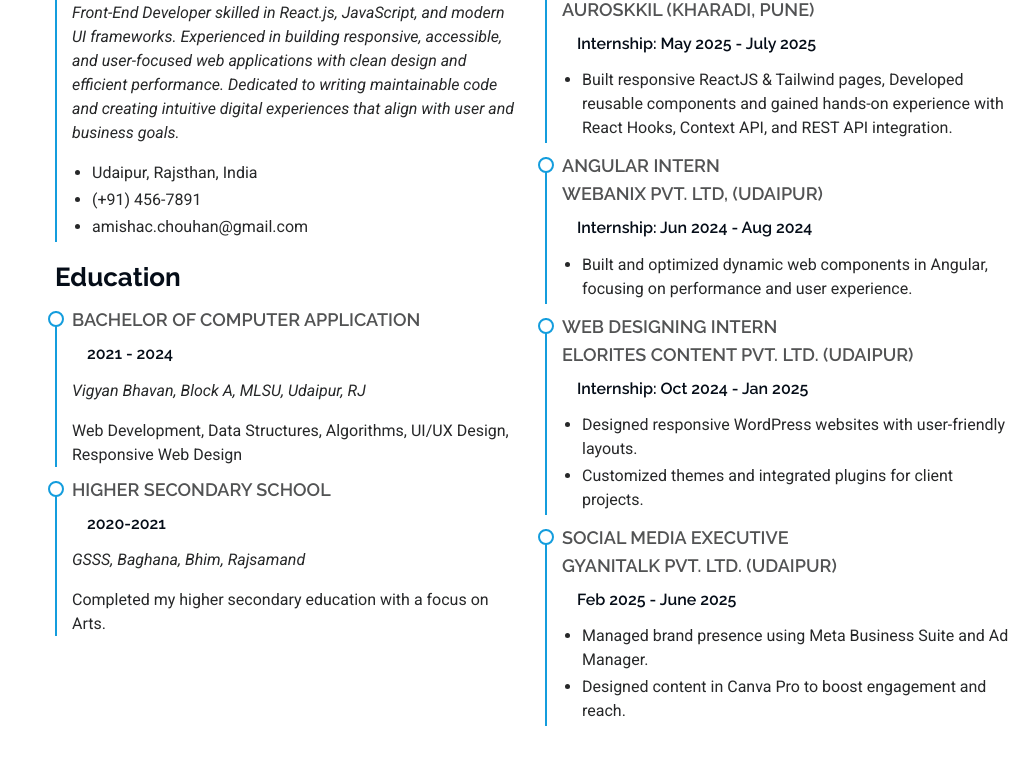
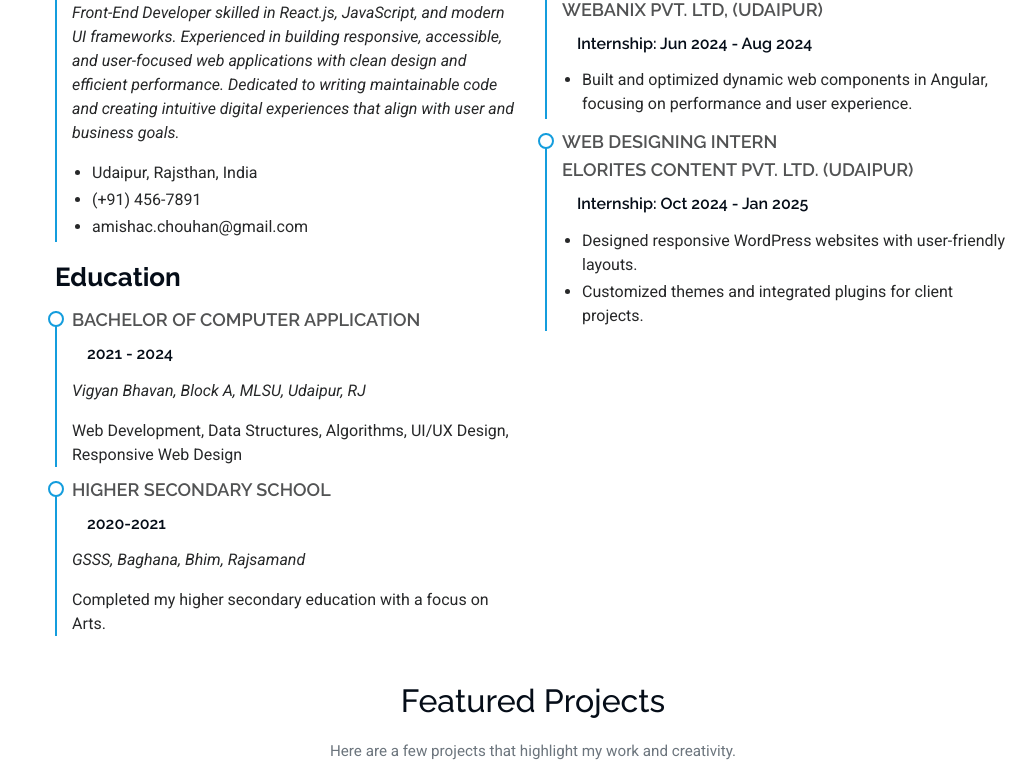
Before and after one commit to amisha-chouhan/amisha-portfolio, a plain HTML site: page index.html in a window 1280 px wide. Shown: the part 2023-2792 px from the top of the page, without its empty margins (257-1280 px from the left). Drawn offline with nearby package versions, Linux system fonts and the light colour scheme.

Commit message:
edit skills
Removed details of previous internships from the resume section.

```diff
--- a/index.html
+++ b/index.html
@@ -326,15 +326,6 @@
 
           <div class="col-lg-6" data-aos="fade-up" data-aos-delay="200">
             <h3 class="resume-title">Professional Experience</h3>
-            <div class="resume-item">
-              <h4>Jr. Front-end Developer Intern ( Remote )</h4>
-              <h4> Auroskkil  (Kharadi, Pune) </h4>
-              <h5>Internship: May 2025 - July 2025</h5>
-              <ul>
-                <li>Built responsive ReactJS & Tailwind pages, Developed reusable components and gained hands-on experience with React Hooks, Context API, and REST API integration.
-                </li>
-              </ul>
-            </div>
 
             <div class="resume-item">
               <h4>Angular Intern</h4>
@@ -356,16 +347,6 @@
                 <li>
                     Customized themes and integrated plugins for client projects.
                 </li>
-              </ul>
-            </div>
-
-            <div class="resume-item">
-              <h4>Social Media Executive </h4>
-              <h4>Gyanitalk Pvt. Ltd. (Udaipur)</h4>
-              <h5>Feb 2025 - June 2025</h5>
-              <ul>
-                <li>Managed brand presence using Meta Business Suite and Ad Manager. </li>
-                <li>Designed content in Canva Pro to boost engagement and reach.</li>
               </ul>
             </div>
 
```
